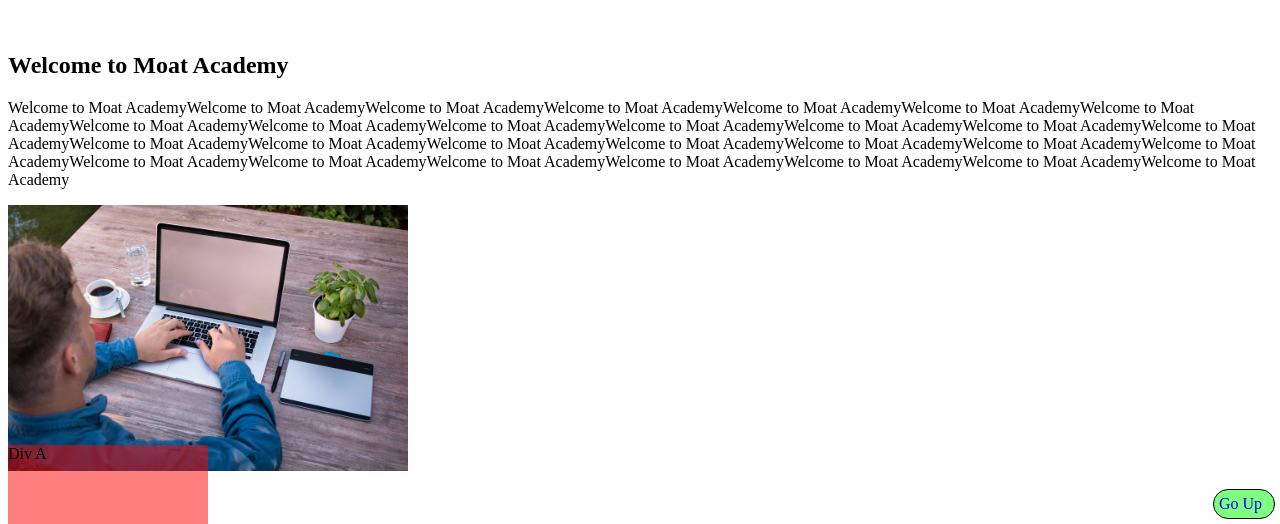
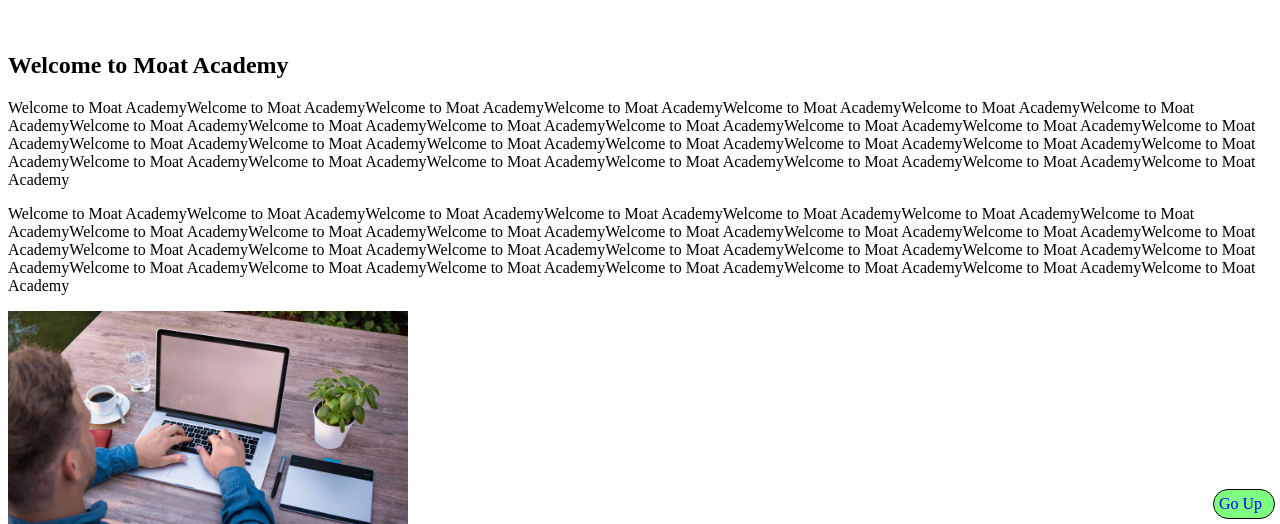
Before and after one commit to Winphillips101/inec, a plain HTML site: page position.html in a window 1280 px wide. Shown: the part 276-800 px from the top of the page. Drawn offline with Linux system fonts and the light colour scheme.

Commit message:
changes made after

```diff
--- a/position.html
+++ b/position.html
@@ -81,6 +81,7 @@
     <div>
         <h2>Welcome to Moat Academy</h2>
         <p>Welcome to Moat AcademyWelcome to Moat AcademyWelcome to Moat AcademyWelcome to Moat AcademyWelcome to Moat AcademyWelcome to Moat AcademyWelcome to Moat AcademyWelcome to Moat AcademyWelcome to Moat AcademyWelcome to Moat AcademyWelcome to Moat AcademyWelcome to Moat AcademyWelcome to Moat AcademyWelcome to Moat AcademyWelcome to Moat AcademyWelcome to Moat AcademyWelcome to Moat AcademyWelcome to Moat AcademyWelcome to Moat AcademyWelcome to Moat AcademyWelcome to Moat AcademyWelcome to Moat AcademyWelcome to Moat AcademyWelcome to Moat AcademyWelcome to Moat AcademyWelcome to Moat AcademyWelcome to Moat AcademyWelcome to Moat Academy</p>
+        <p>Welcome to Moat AcademyWelcome to Moat AcademyWelcome to Moat AcademyWelcome to Moat AcademyWelcome to Moat AcademyWelcome to Moat AcademyWelcome to Moat AcademyWelcome to Moat AcademyWelcome to Moat AcademyWelcome to Moat AcademyWelcome to Moat AcademyWelcome to Moat AcademyWelcome to Moat AcademyWelcome to Moat AcademyWelcome to Moat AcademyWelcome to Moat AcademyWelcome to Moat AcademyWelcome to Moat AcademyWelcome to Moat AcademyWelcome to Moat AcademyWelcome to Moat AcademyWelcome to Moat AcademyWelcome to Moat AcademyWelcome to Moat AcademyWelcome to Moat AcademyWelcome to Moat AcademyWelcome to Moat AcademyWelcome to Moat Academy</p>
         <img src="images/biz.jpg" width="400px">
     </div>
     <div id="diva">Div A</div>
```
Also changed, not shown: practice4.html (+0 -1 lines).
